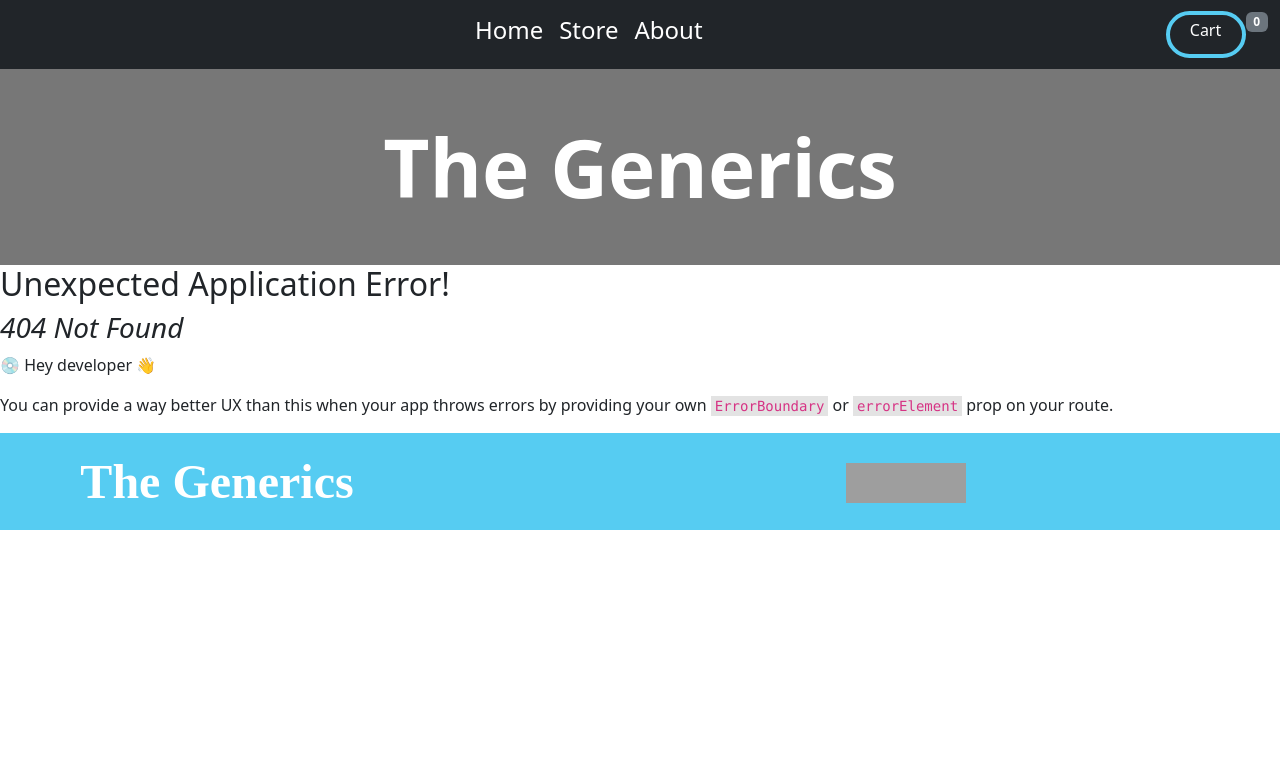
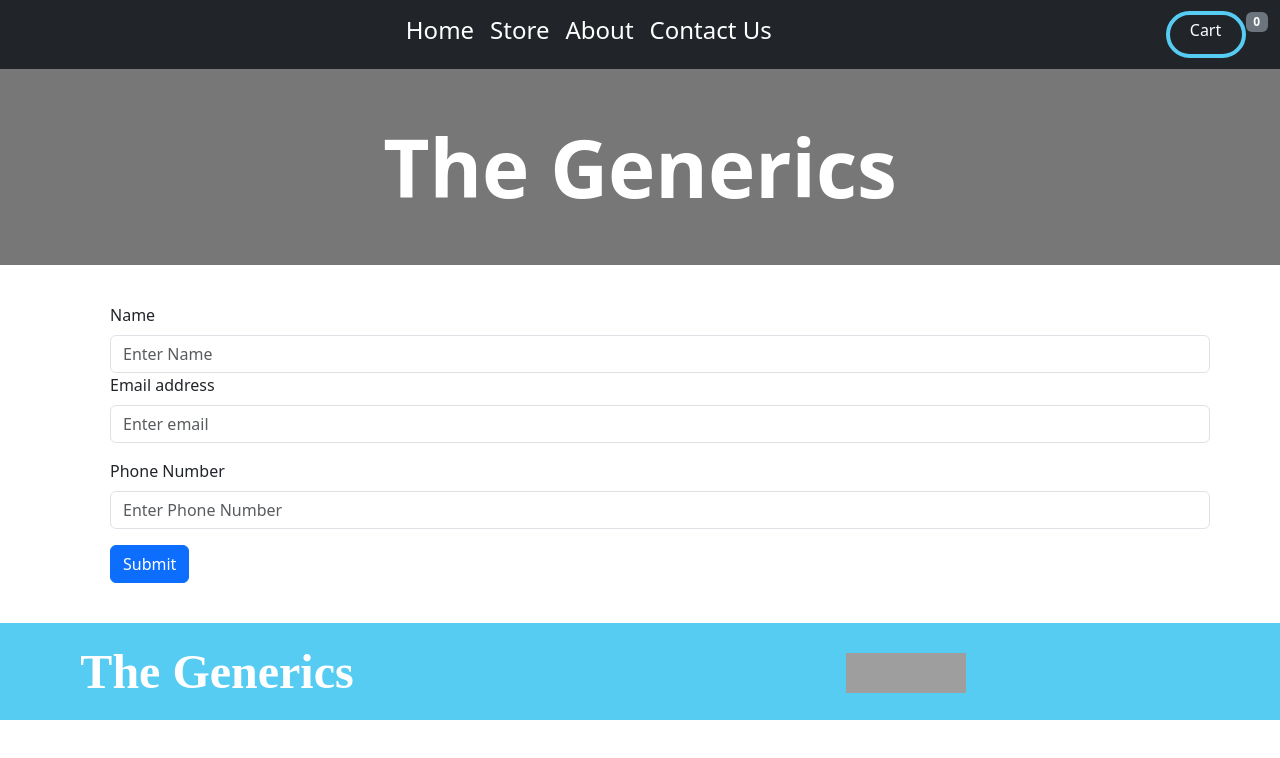
Before and after one commit to Sahil3M3/Music-Store, a React (Create React App) app: page /contact in a window 1280 px wide. Before the commit this address had no page. Shown: the top 758 px of the page. Built offline with nearby package versions, Linux system fonts and the light colour scheme; grey boxes are pictures that could not be loaded.

Commit message:
Contact us Add

```diff
--- a/src/App.js
+++ b/src/App.js
@@ -8,11 +8,13 @@ import CartProvider from './store/CartProvider';
 import  { createBrowserRouter, RouterProvider } from "react-router"
 import About from './components/About';
 import HomePage from './components/HomePage';
+import Contact from './components/Contact.jsx'
 
 const router=createBrowserRouter([
   {path:"/about",element:<About/>},
   {path:"/store",element:<MusicList/>},
-  {path:"/",element:<HomePage/>}
+  {path:"/",element:<HomePage/>},
+  {path:'/contact',element:<Contact/>}
 ])
 
 let App=()=> {
--- /dev/null
+++ b/src/components/Contact.jsx
@@ -0,0 +1,62 @@
+import React, { useState } from 'react'
+import { Form,Button, Container } from 'react-bootstrap'
+
+const Contact = () => {
+const [userData,setUserData]=useState({
+name:"",
+email:"",
+number:""
+})
+
+const handleChange=(event)=>{
+    const {id,value}=event.target;
+
+    setUserData((ps)=>{
+        return {...ps,[id]:value}
+    })
+}
+
+const handleSubmit= async(event)=>{
+    event.preventDefault();
+    console.log(userData);
+
+const response=await fetch("https://e-commerce-35754-default-rtdb.firebaseio.com/contactus.json",{
+    method:"POST",
+    body:JSON.stringify(userData)
+})
+const data= await response.json();
+
+console.log(data)
+
+
+}
+  return (
+
+
+    <Container className='mt-2' style={{padding: "30px 0px 40px 40px"}}>
+    <Form onSubmit={handleSubmit}>
+
+<Form.Group className="mt-8" >
+        <Form.Label>Name</Form.Label>
+        <Form.Control  onChange={handleChange}  id="name" type="text" placeholder="Enter Name" />
+      </Form.Group>
+
+     <Form.Group className="mb-3" >
+        <Form.Label>Email address</Form.Label>
+        <Form.Control onChange={handleChange}  id="email" type="email" placeholder="Enter email" />
+      </Form.Group>
+
+      <Form.Group className="mb-3">
+        <Form.Label>Phone Number</Form.Label>
+        <Form.Control onChange={handleChange}  id="number" type="number" placeholder="Enter Phone Number" />
+      </Form.Group>
+      <Button className='md-3' variant="primary" type="submit">
+        Submit
+      </Button>
+    </Form>
+
+      </Container>
+  )
+}
+
+export default Contact
--- a/src/components/HomePage.jsx
+++ b/src/components/HomePage.jsx
@@ -14,8 +14,6 @@ const HomePage = () => {
 
   return (
     <Container fluid>
-
-      {/* Album Section */}
       <Row className="text-center py-5" style={{ backgroundColor: "rgb(119, 119, 119)" }}>
         <Col>
           <Button variant="info" size="lg" className="mb-4">
@@ -37,7 +35,6 @@ const HomePage = () => {
         </Col>
       </Row>
 
-      {/* Tours Section */}
       <Row className="text-center mt-5">
         <Col>
           <h2>TOURS</h2>
--- a/src/components/NavBar.jsx
+++ b/src/components/NavBar.jsx
@@ -24,6 +24,9 @@ let cartCtx=useContext(CartContext)
             </Nav.Link>
             <Nav.Link href="/about" style={{ color: "white" }}>
               <h4>About</h4>
+            </Nav.Link>
+            <Nav.Link href="/contact" style={{ color: "white" }}>
+              <h4>Contact Us</h4>
             </Nav.Link>
           </Nav>
           <Nav className="me-auto justify-content-end">
```
